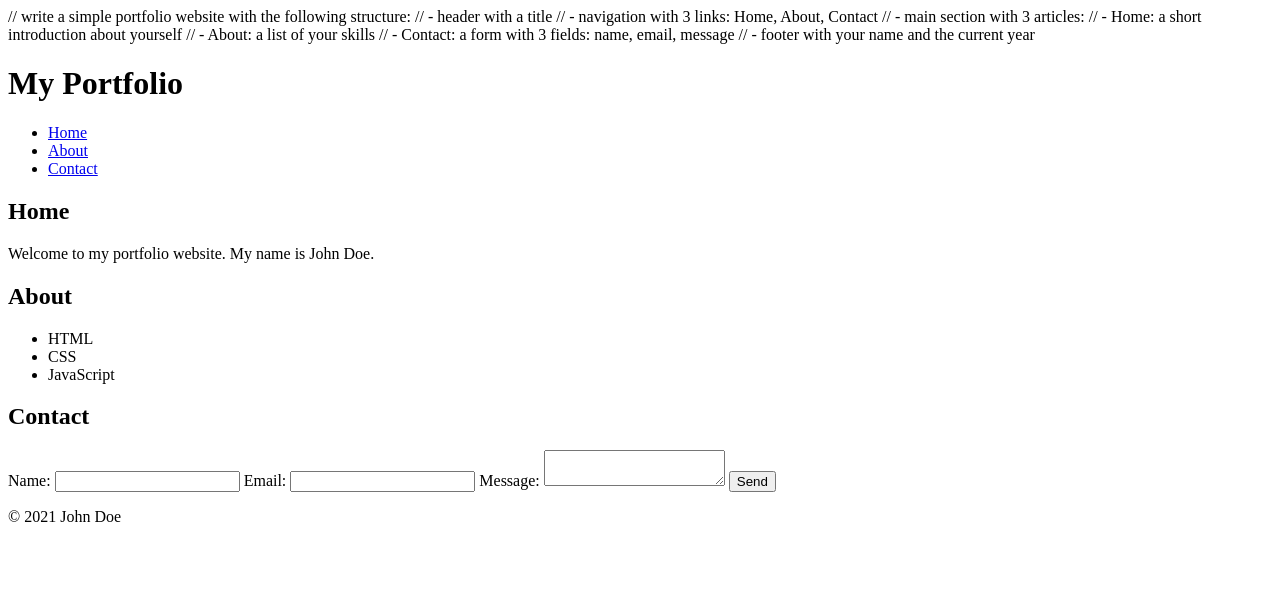
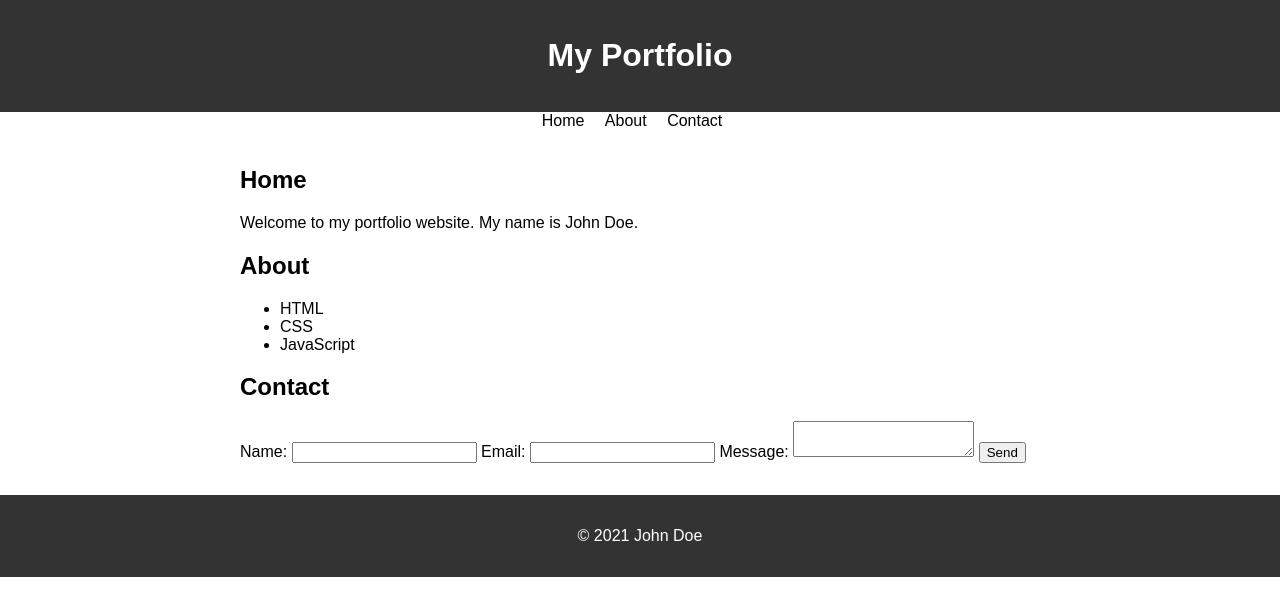
Before and after one commit to Mohs9n/Mohs9n.github.io, a plain HTML site: page index.html in a window 1280 px wide. Drawn offline with Linux system fonts and the light colour scheme.

Commit message:
updated index

```diff
--- a/index.html
+++ b/index.html
@@ -1,15 +1,50 @@
-// write a simple portfolio website with the following structure:
-// - header with a title
-// - navigation with 3 links: Home, About, Contact
-// - main section with 3 articles:
-//   - Home: a short introduction about yourself
-//   - About: a list of your skills
-//   - Contact: a form with 3 fields: name, email, message
-// - footer with your name and the current year
 <!DOCTYPE html>
 <html>
   <head>
     <title>My Portfolio</title>
+<style>
+  body {
+    font-family: Arial, sans-serif;
+    margin: 0;
+    padding: 0;
+  }
+  header {
+    background-color: #333;
+    color: white;
+    text-align: center;
+    padding: 1em 0;
+  }
+  nav ul {
+    list-style-type: none;
+    margin: 0;
+    padding: 0;
+    text-align: center;
+  }
+  nav ul li {
+    display: inline;
+    margin-right: 1em;
+  }
+  nav ul li a {
+    color: black;
+    text-decoration: none;
+  }
+   main {
+     max-width: 800px;
+     margin: 0 auto;
+     padding: 1em;
+   }
+
+
+  article {
+    margin-bottom: 1em;
+  }
+  footer {
+    background-color: #333;
+    color: white;
+    text-align: center;
+    padding: 1em 0;
+  }
+</style>
   </head>
   <body>
     <header>
```
